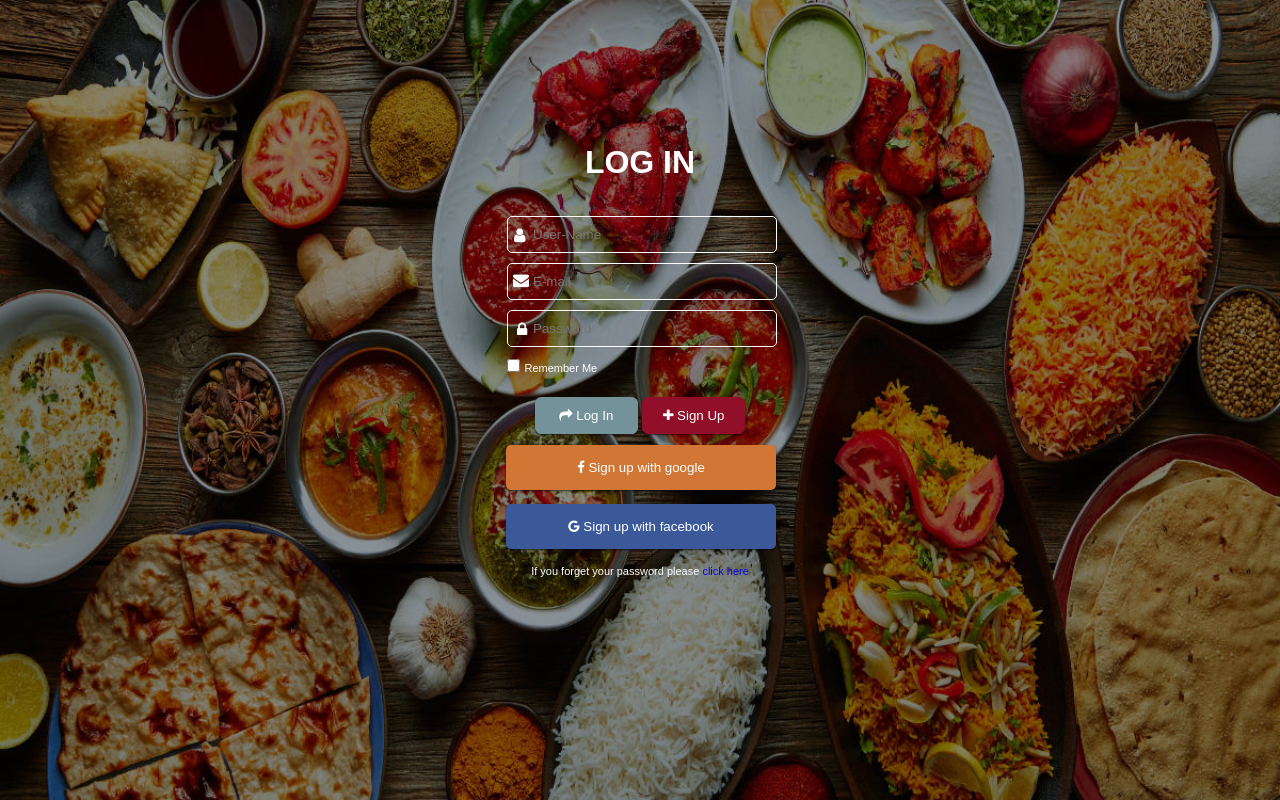
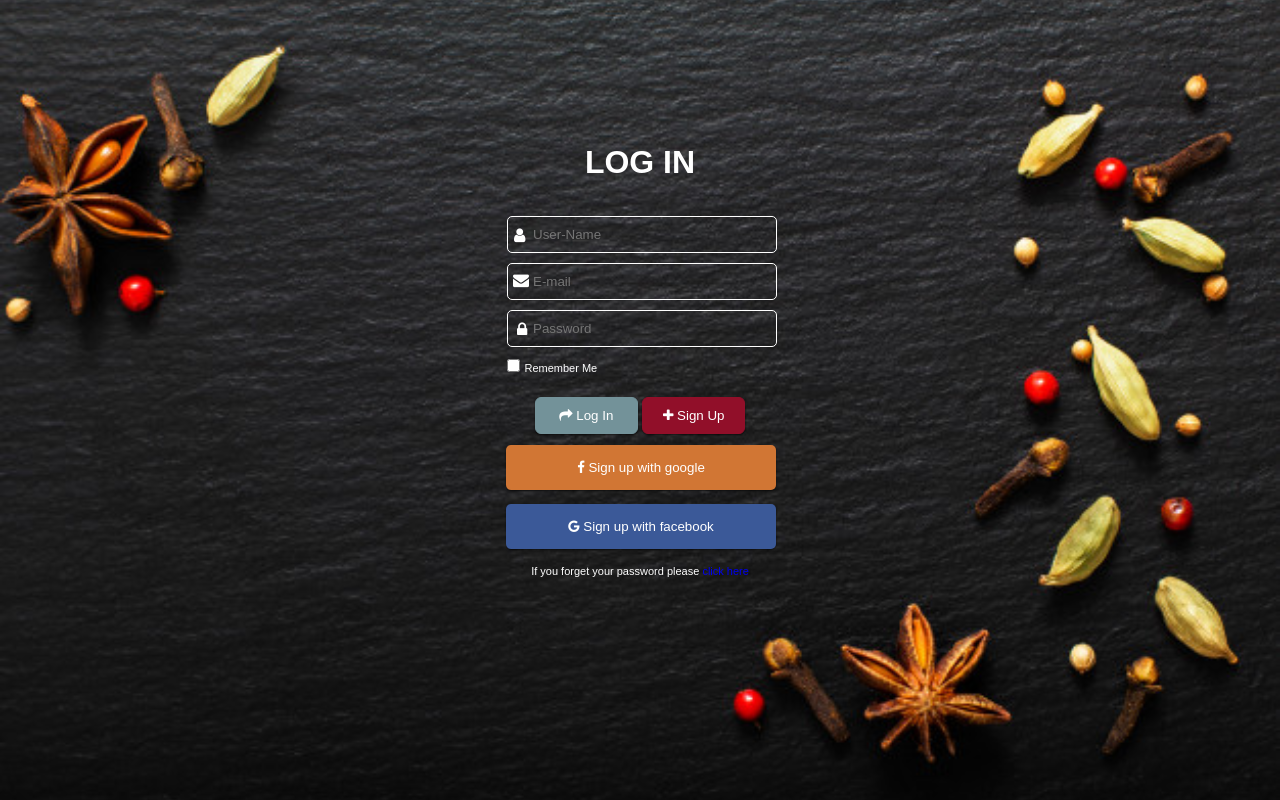
Before and after one commit to KaziRamisaRifa/Coocking-Relam-Web-Development-Project, a PHP site: page /login.php in a window 1280 px wide. Shown: the part 80-880 px from the top of the page. Run offline with PHP 8.4, Linux system fonts and the light colour scheme.

Commit message:
Update login.php

```diff
--- a/Cooking Realm Project/login.php
+++ b/Cooking Realm Project/login.php
@@ -18,7 +18,7 @@ include 'connection.php';
       <?php include 'header.php';?>
                 </header>
 
-                <div class="bground">
+                <div class="loginBground">
 
                 <div id='AppendHere'></div>
 <!--start login form-->
```
